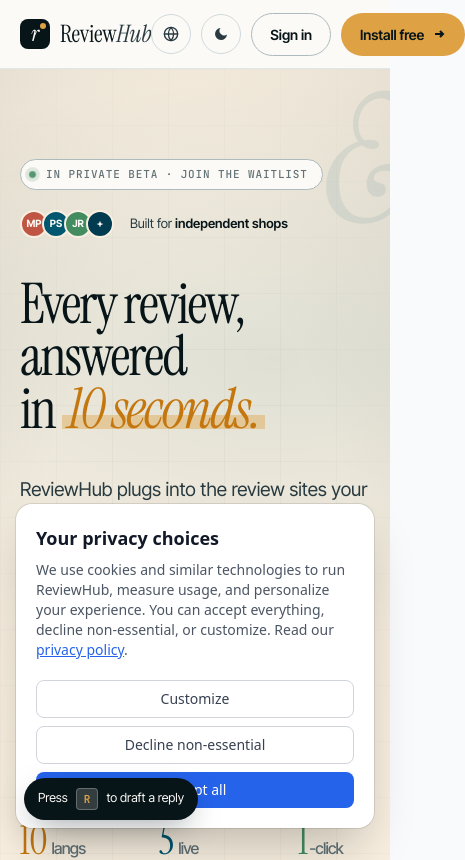
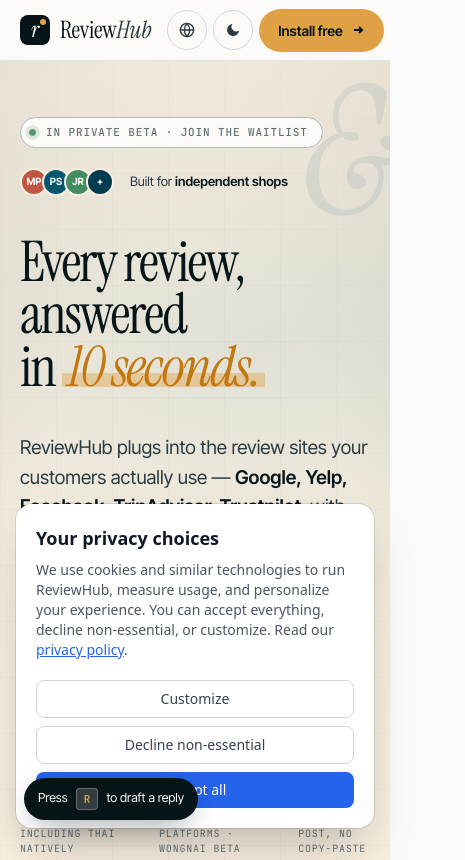
Before and after one commit to Authentae/reviewhub, a React (Vite) app in the folder client/: page / in a window 390 px wide. Shown: the top 860 px of the page, 465 px wide, since content can reach past the window. Built offline with nearby package versions, Linux system fonts and the light colour scheme.

Commit message:
Fix mobile layout: prevent horizontal overflow, fix nav off-center on small screens

```diff
--- a/client/src/styles/design-system.css
+++ b/client/src/styles/design-system.css
@@ -59,6 +59,13 @@
   border-bottom: 1px solid color-mix(in oklab, var(--rh-rule) 60%, transparent);
 }
 .rh-bar { display: grid; grid-template-columns: 1fr auto 1fr; align-items: center; height: 68px; }
+/* On mobile the middle column is hidden (.rh-nav-links display:none), so the
+   3-col grid would awkwardly auto-place the right cluster into column 2 and
+   leave a big empty column 3 on the right — making the bar look "off-center".
+   Switch to flex with justify-between below the nav-links breakpoint. */
+@media (max-width: 860px) {
+  .rh-bar { display: flex; justify-content: space-between; gap: 16px; height: 60px; }
+}
 .rh-brand { display: flex; align-items: center; gap: 10px; text-decoration: none; color: var(--rh-ink); }
 .rh-brand .mark {
   width: 30px; height: 30px; border-radius: 8px;
@@ -1040,6 +1047,31 @@
   }
 }
 
+/* ── Mobile safety net ──────────────────────────────────────────────────
+   1. Prevent any rogue element (decorative ampersand, overflowing card,
+      wide table) from creating horizontal scroll on phones — that's the
+      #1 cause of "page looks off-center" because the user sees content
+      shifted left by the scrollable distance.
+   2. Tighten section padding so wide editorial layouts don't crowd the
+      narrow viewport.
+   3. Constrain the giant decorative hero ampersand to the right gutter
+      so it never pushes the page wider than the viewport. */
+@media (max-width: 720px) {
+  html, body { overflow-x: hidden; }
+  .rh-design { overflow-x: hidden; }
+  .rh-design .rh-hero-amp { right: 0 !important; max-width: 50vw; overflow: hidden; }
+  /* Editorial hero: smaller, tighter on phones */
+  .rh-design .rh-hero { padding: 56px 0 36px; }
+  /* Marketing nav CTAs: drop "Sign in" text on tiny screens, keep just
+     the primary "Install free" CTA + theme/lang toggles, so the bar fits. */
+  .rh-design .rh-nav-cta { gap: 6px; }
+}
+@media (max-width: 480px) {
+  /* Hide secondary auth CTA on very narrow phones — the page itself has
+     prominent CTAs in the hero, the nav doesn't need a second one. */
+  .rh-design .rh-nav-cta .rh-btn-ghost { display: none; }
+}
+
 /* Reduced motion - disable focus animations */
 @media (prefers-reduced-motion: reduce) {
   .rh-design :focus-visible {
```
